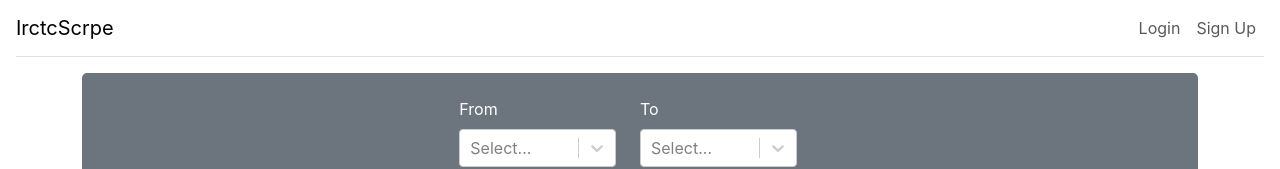
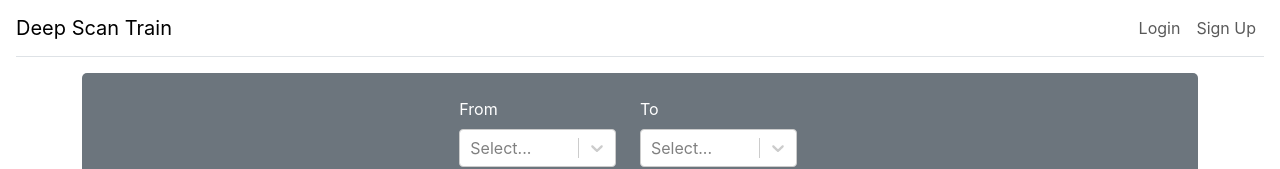
Before and after one commit to PranjalAgrawal10/irctc-deep-scan-fe, a React (Create React App) app: page / in a window 1280 px wide. Shown: the top 169 px of the page. Built offline with nearby package versions, Linux system fonts and the light colour scheme.

Commit message:
Code Refactoring

```diff
--- a/src/Conponents/NavMenu.js
+++ b/src/Conponents/NavMenu.js
@@ -8,7 +8,7 @@ export default function NavMenu() {
     return (
       <Navbar className="navbar-expand-sm navbar-toggleable-sm ng-white border-bottom box-shadow mb-3 mx-3" container light>
         <Navbar.Brand>
-          <a href="/" className="nav-link">IrctcScrpe</a>
+          <a href="/" className="nav-link">Deep Scan Train</a>
         </Navbar.Brand>
 
         <Navbar.Collapse className="d-sm-inline-flex flex-sm-row-reverse">
```
